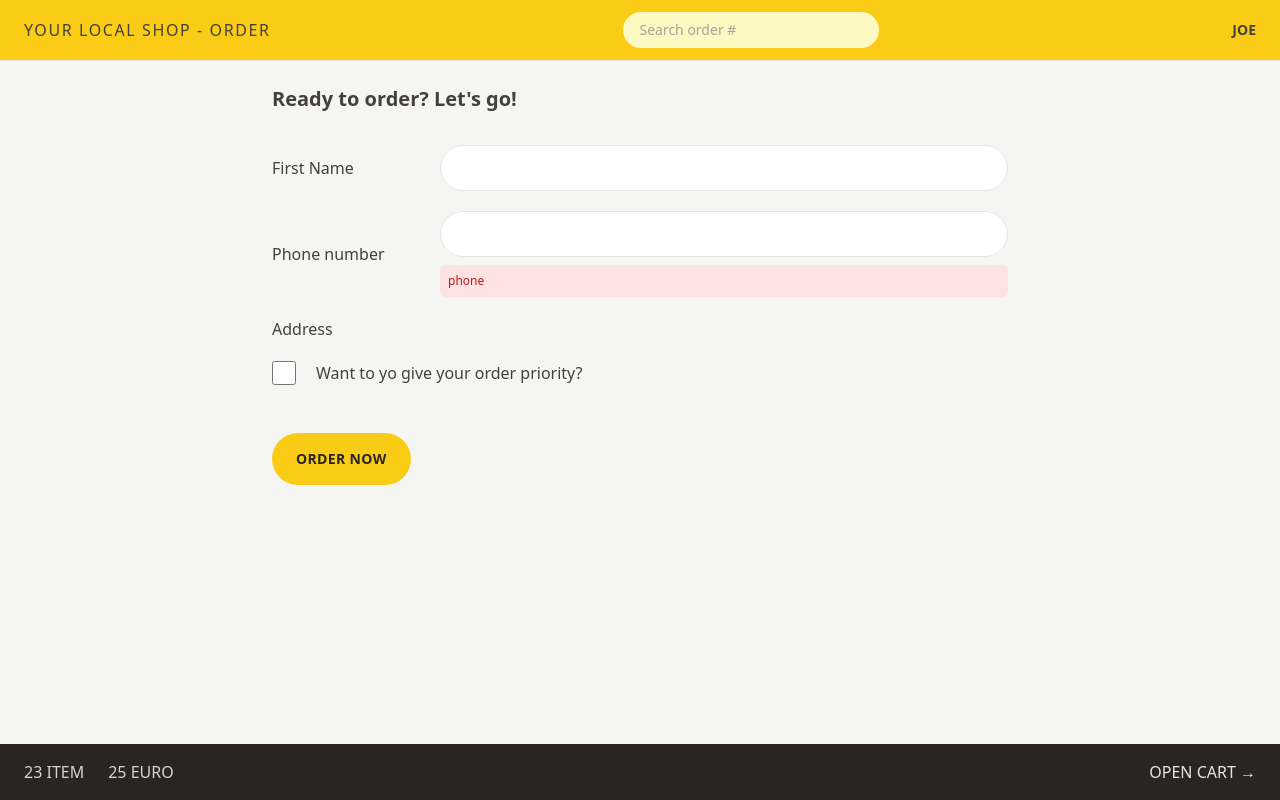
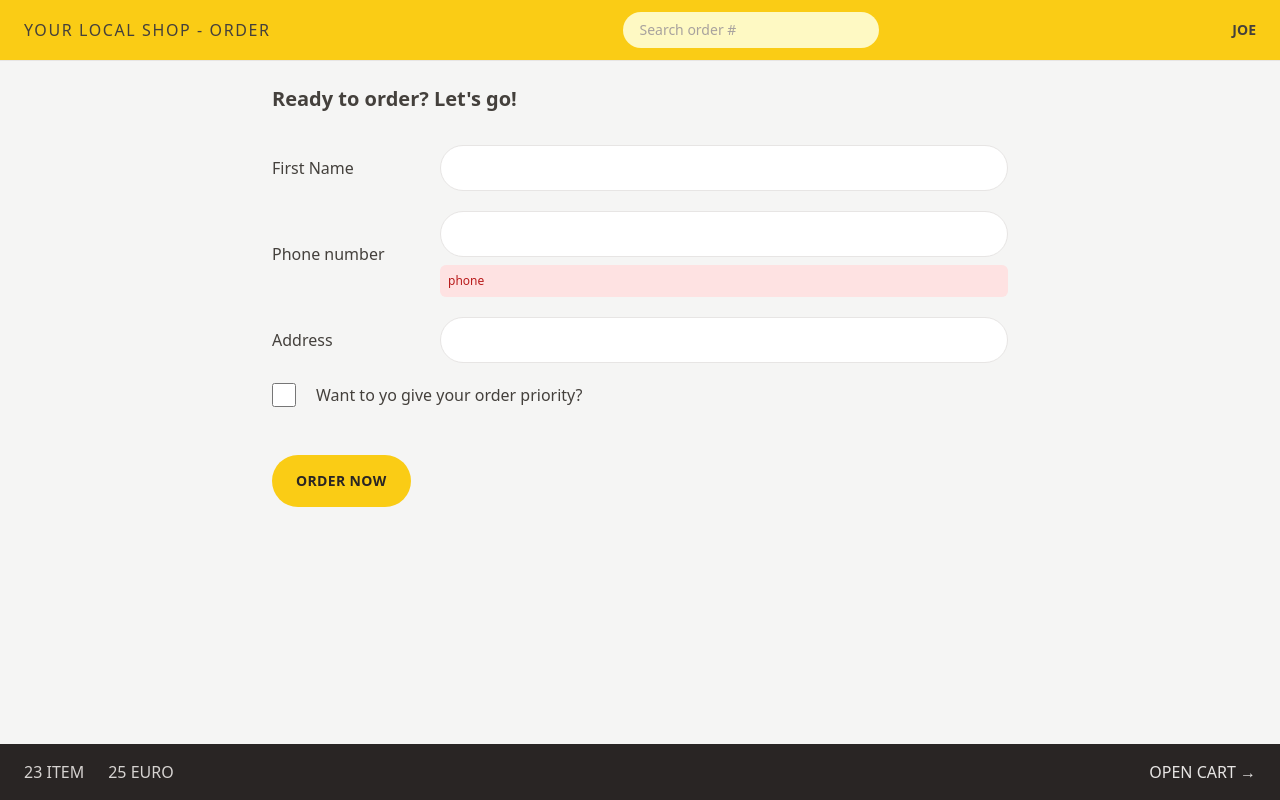
Before and after one commit to Ladislav98/proba, a React (Vite) app: page /order/new in a window 1280 px wide. Built offline with nearby package versions, Linux system fonts and the light colour scheme.

Commit message:
react hook form, onsubmit, register

```diff
--- a/package.json
+++ b/package.json
@@ -14,6 +14,7 @@
     "@tanstack/react-query-devtools": "^5.40.0",
     "react": "^18.2.0",
     "react-dom": "^18.2.0",
+    "react-hook-form": "^7.51.5",
     "react-router-dom": "^6.23.1"
   },
   "devDependencies": {
--- a/src/features/order/CreateOrder.jsx
+++ b/src/features/order/CreateOrder.jsx
@@ -1,5 +1,6 @@
 import { useState } from "react";
 import Button from "../../ui/Button";
+import { useForm } from "react-hook-form";
 
 const isValidPhone = (str) =>
   /^\+?\d{1,4}?[-.\s]?\(?\d{1,3}?\)?[-.\s]?\d{1,4}[-.\s]?\d{1,4}[-.\s]?\d{1,9}$/.test(
@@ -9,29 +10,53 @@ const isValidPhone = (str) =>
 function CreateOrder() {
   const [withPriority, setWithPriority] = useState(false);
 
+  const { register, handleSubmit, reset } = useForm();
+
+  function onSubmit(data) {
+    console.log(data);
+  }
+
   return (
     <div className="px-4 py-6">
       <h2 className="mb-8 text-xl font-semibold">
         Ready to order? Let&apos;s go!
       </h2>
 
-      <form method="POST" action="/order/new">
+      {/* <form method="POST" action="/order/new"> */}
+      <form onSubmit={handleSubmit(onSubmit)}>
         <div className="flex flex-col gap-2 mb-5 sm:flex-row sm:items-center">
           <label className="sm:basis-40">First Name</label>
           <input type="text" name="customer" required className="input grow" />
         </div>
+
         <div className="flex flex-col gap-2 mb-5 sm:flex-row sm:items-center">
           <label className="sm:basis-40">Phone number</label>
           <div className="grow">
-            <input type="tel" name="phone" required className="w-full input" />
+            <input
+              type="tel"
+              name="phone"
+              required
+              className="w-full input"
+              {...register("phone")}
+            />
             <p className="p-2 mt-2 text-xs text-red-700 bg-red-100 rounded-md">
               phone
             </p>
           </div>
         </div>
+
         <div className="relative flex flex-col gap-2 mb-5 sm:flex-row sm:items-center">
           <label className="sm:basis-40">Address</label>
+          <div className="grow">
+            <input
+              type="text"
+              name="address"
+              {...register("address", { required: "This field is required" })}
+              className="w-full input"
+            />
+          </div>
         </div>
+
         <div className="flex items-center gap-5 mb-12">
           <input
             type="checkbox"
@@ -39,12 +64,14 @@ function CreateOrder() {
             id="priority"
             className="w-6 h-6 accent-yellow-400 focus:outline-none focus:ring focus:ring-yellow-400 focus:ring-offset-2"
             value={withPriority}
+            {...register("priority")}
             onChange={(e) => setWithPriority(e.target.checked)}
           />
           <label className="font-medium" htmlFor="priority">
             Want to yo give your order priority?
           </label>
         </div>
+
         <div>
           <input type="hidden" name="cart" />
           <input type="hidden" name="position" />
--- a/src/features/order/Order.jsx
+++ b/src/features/order/Order.jsx
@@ -22,7 +22,7 @@ function Order() {
   }
 
   const {
-    id: hello,
+    id,
     status,
     priority,
     priorityPrice,
@@ -46,7 +46,7 @@ function Order() {
 
         <div>
           {priority && <span>Priority</span>}
-          <span>{status} order</span>
+          <span> {status} order</span>
         </div>
       </div>
 
```
Also changed, not shown: 1 other file (tests, documents, lock files or other folders).
